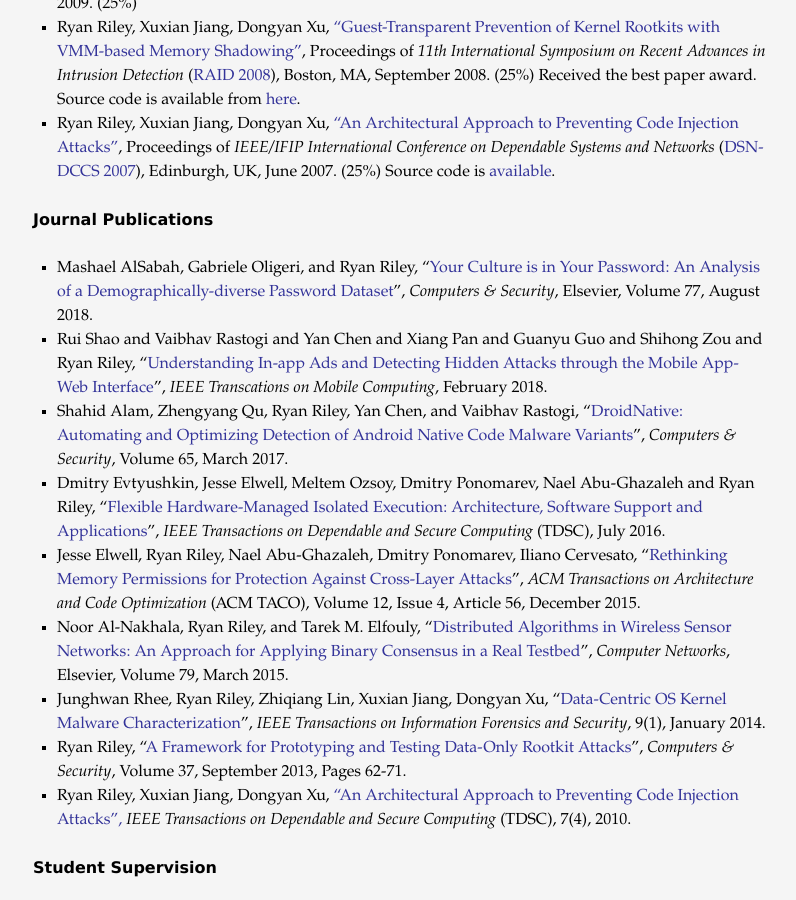
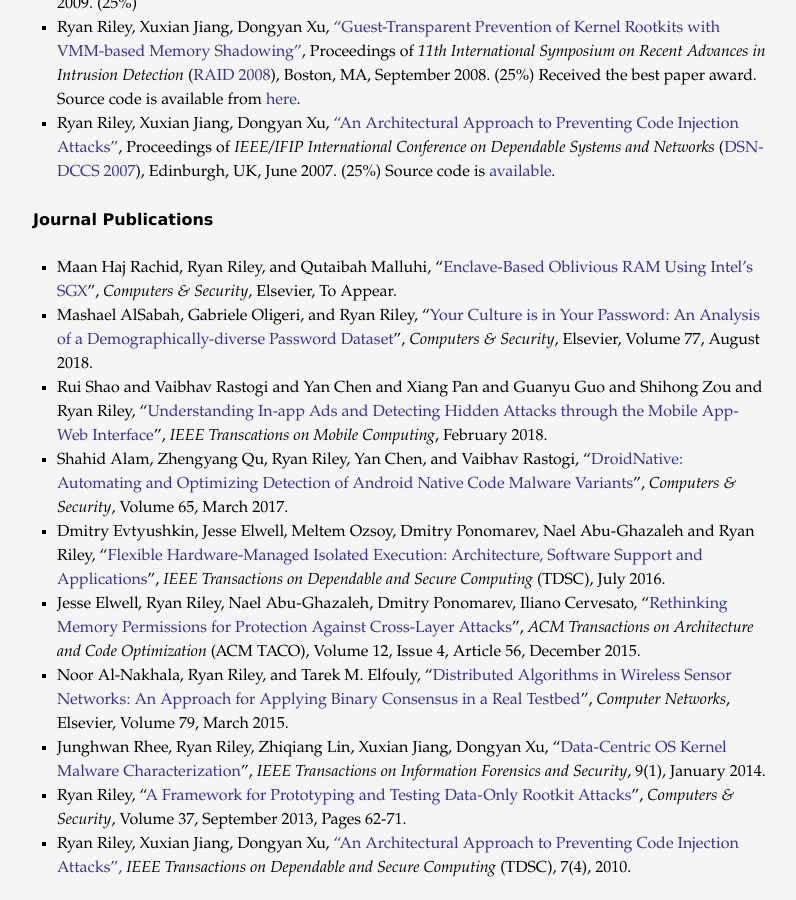
Before and after one commit to rriley/website, a Jekyll site: the page built from research/index.md, in a window 1280 px wide and 900 px high, scrolled down 1471 px. Shown: the whole window, without its empty margins (239-1035 px from the left). Built offline with Jekyll 4.4.1, drawn with Linux system fonts in a browser that asks for light colours.

Commit message:
Adding oram paper

```diff
--- a/research/index.md
+++ b/research/index.md
@@ -27,6 +27,7 @@ My research is centered around operating system security, computer architecture,
   * Ryan Riley, Xuxian Jiang, Dongyan Xu, [ "An Architectural Approach to Preventing Code Injection Attacks"](pubs/dsn07-codeinj.pdf), Proceedings of *IEEE/IFIP International Conference on Dependable Systems and Networks* ([DSN-DCCS 2007](http://www.dsn.org/)), Edinburgh, UK, June 2007. (25%) Source code is [available](downloads/dsn07-codeinj.tar.gz).
 
 ## Journal Publications
+  * Maan Haj Rachid, Ryan Riley, and Qutaibah Malluhi, "[Enclave-Based Oblivious RAM Using Intel's SGX](pubs/cose2020-oram.pdf)", *Computers & Security*, Elsevier, To Appear.
   * Mashael AlSabah, Gabriele Oligeri, and Ryan Riley, "[Your Culture is in Your Password: An Analysis of a Demographically-diverse Password Dataset](pubs/cose2018-password.pdf)", *Computers & Security*, Elsevier, Volume 77, August 2018.
   * Rui Shao and Vaibhav Rastogi and Yan Chen and Xiang Pan and Guanyu Guo and Shihong Zou and Ryan Riley, "[Understanding In-app Ads and Detecting Hidden Attacks through the Mobile App-Web Interface](pubs/tmc18.pdf)", *IEEE Transcations on Mobile Computing*, February 2018.
   * Shahid Alam, Zhengyang Qu, Ryan Riley, Yan Chen, and Vaibhav Rastogi, "[DroidNative: Automating and Optimizing Detection of Android Native Code Malware Variants](pubs/droidnative-cs.pdf)", *Computers & Security*, Volume 65, March 2017.
```
Also changed, not shown: 1 other file.
